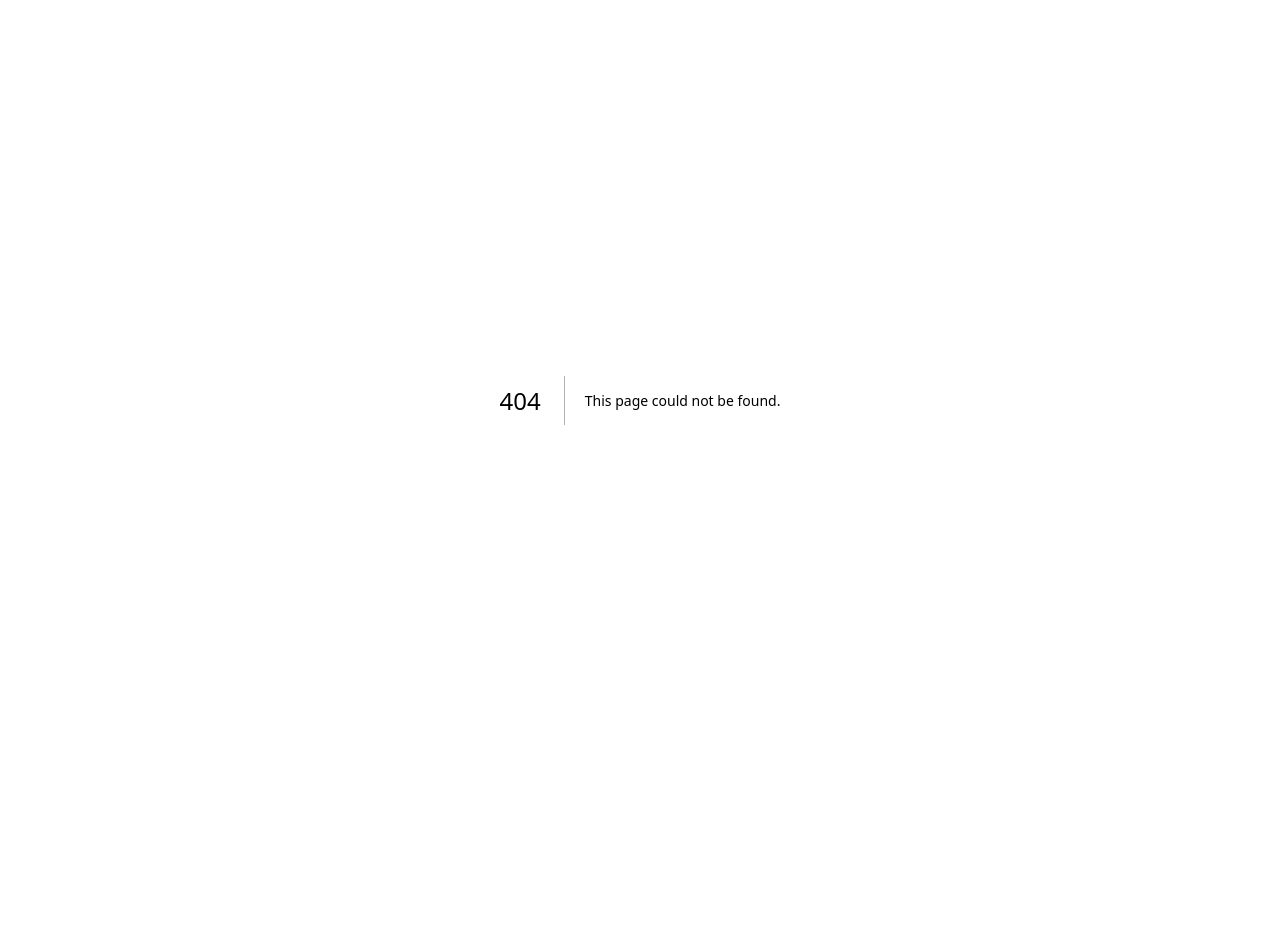
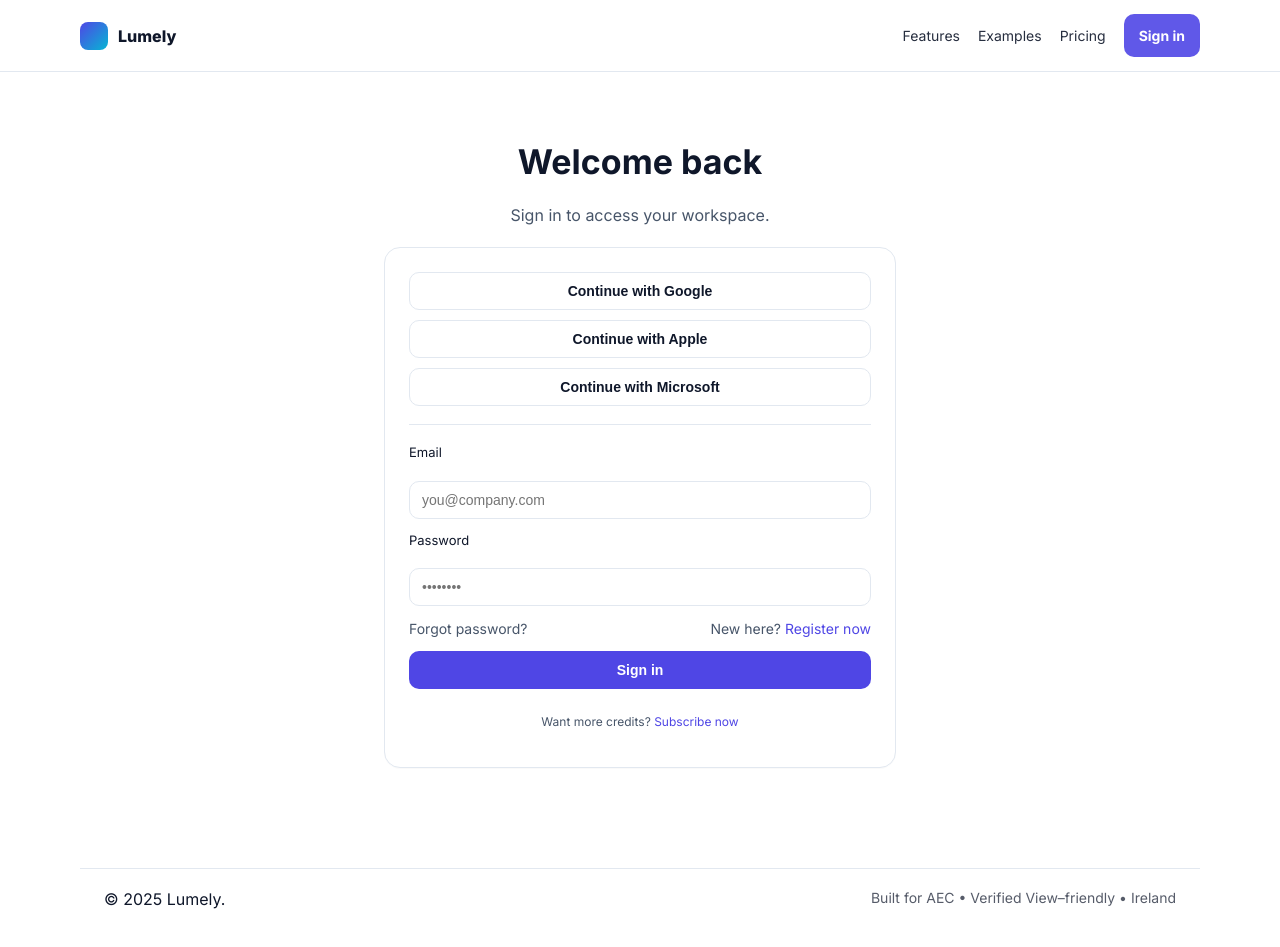
Before and after one commit to markgaughan75-maker/Test-3, a Next.js app: page /signin in a window 1280 px wide. Before the commit this address had no page. Before the commit the page ends 800 px from the top, so only its background shows below. Built offline with nearby package versions, Linux system fonts and the light colour scheme.

Commit message:
Create signin.js

```diff
--- /dev/null
+++ b/pages/signin.js
@@ -0,0 +1,55 @@
+import { useState } from 'react';
+import PageLayout from '../components/PageLayout';
+import Link from 'next/link';
+
+export default function SignIn() {
+  const [email, setEmail] = useState('');
+  const [pw, setPw] = useState('');
+  const [loading, setLoading] = useState(false);
+
+  function onSubmit(e) {
+    e.preventDefault();
+    setLoading(true);
+    setTimeout(() => {
+      window.location.href = '/services';
+    }, 600);
+  }
+
+  return (
+    <PageLayout>
+      <section className="section">
+        <div className="container" style={{ maxWidth: 560 }}>
+          <div style={{ textAlign: 'center', marginBottom: 20 }}>
+            <h1 style={{ fontSize: 34, margin: 0 }}>Welcome back</h1>
+            <p style={{ color: 'var(--muted)' }}>Sign in to access your workspace.</p>
+          </div>
+
+          <div className="card padded">
+            <div className="grid" style={{ gap: 10 }}>
+              <button className="btn outline">Continue with Google</button>
+              <button className="btn outline">Continue with Apple</button>
+              <button className="btn outline">Continue with Microsoft</button>
+            </div>
+
+            <div style={{ margin: '18px 0', height: 1, background: 'var(--border)' }} />
+
+            <form onSubmit={onSubmit} className="grid" style={{ gap: 12 }}>
+              <label className="label">Email</label>
+              <input className="input" type="email" value={email} onChange={(e)=>setEmail(e.target.value)} required placeholder="you@company.com" />
+              <label className="label">Password</label>
+              <input className="input" type="password" value={pw} onChange={(e)=>setPw(e.target.value)} required placeholder="••••••••" />
+              <div style={{ display: 'flex', justifyContent: 'space-between', fontSize: 14 }}>
+                <a href="/reset" style={{ color: 'var(--muted)' }}>Forgot password?</a>
+                <span style={{ color: 'var(--muted)' }}>New here? <Link href="/register" style={{ color: 'var(--brand)' }}>Register now</Link></span>
+              </div>
+              <button className="btn primary" disabled={loading}>{loading ? 'Signing in…' : 'Sign in'}</button>
+              <p style={{ textAlign: 'center', fontSize: 12, color: 'var(--muted)' }}>
+                Want more credits? <Link href="/pricing" style={{ color: 'var(--brand)' }}>Subscribe now</Link>
+              </p>
+            </form>
+          </div>
+        </div>
+      </section>
+    </PageLayout>
+  );
+}
```
